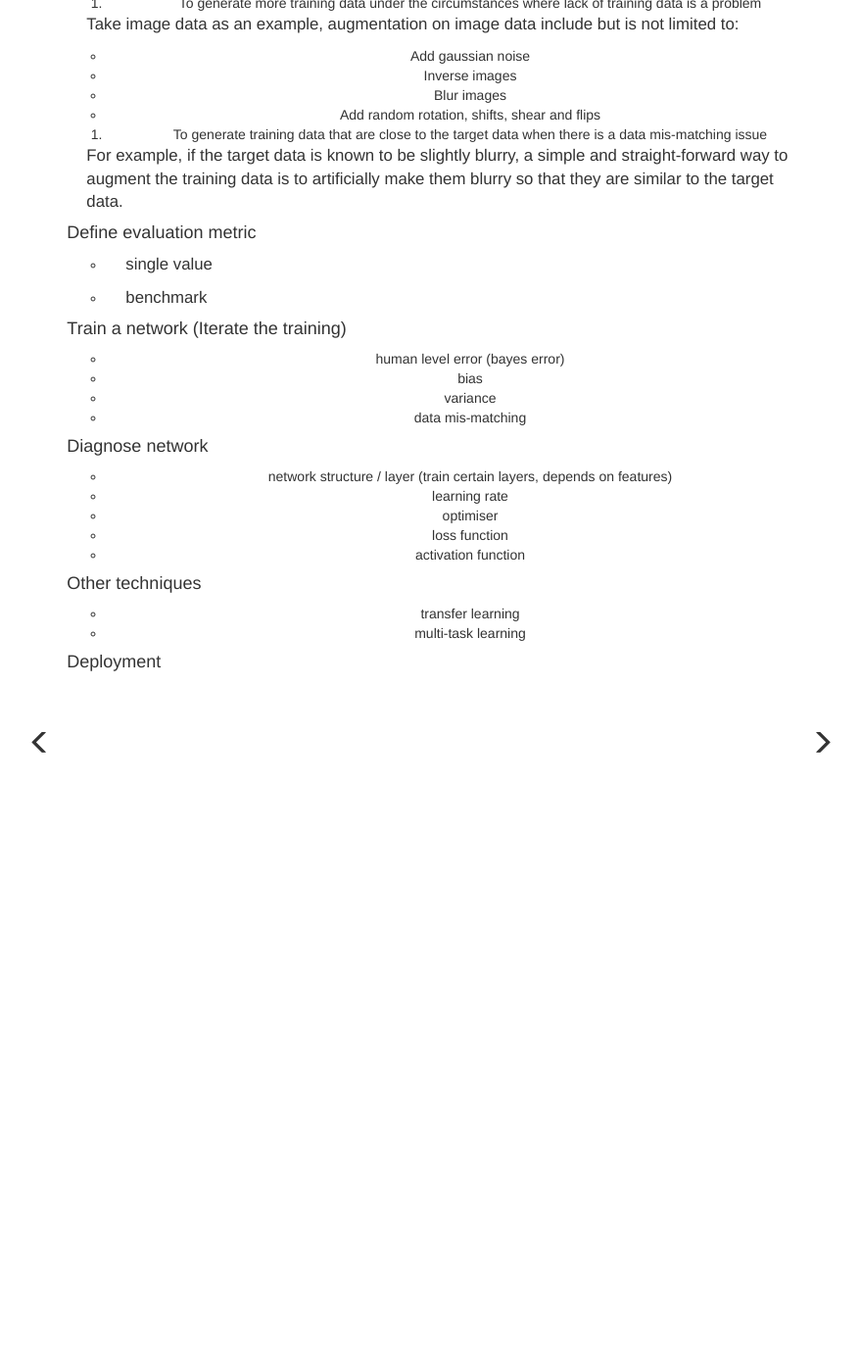
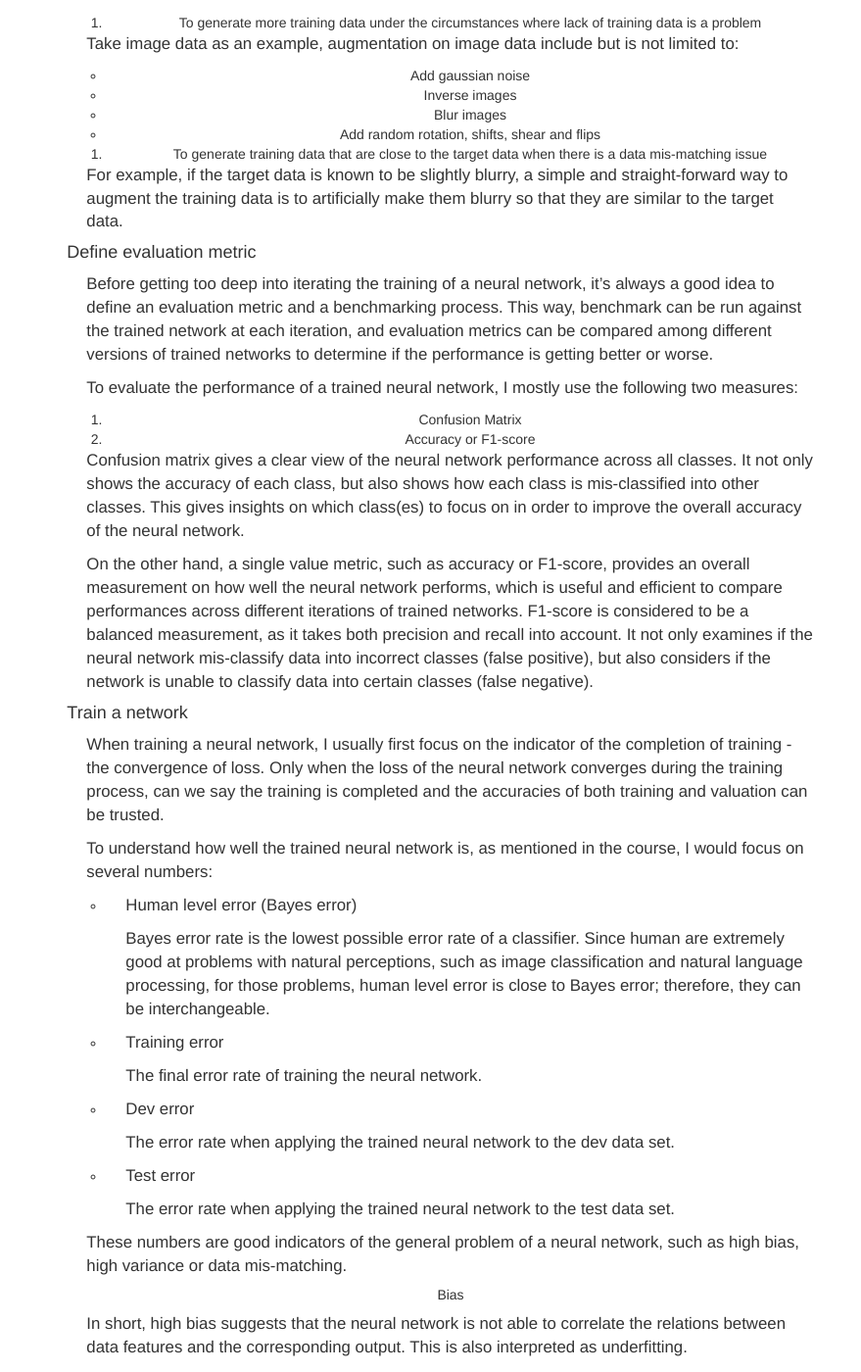
Before and after one commit to francesliang/francesliang.github.io, a Jekyll site: the page built from _posts/2019-05-26-reflections-on-building-deep-learning-projects.md, in a window 1280 px wide and 1400 px high, scrolled down 3800 px. Shown: the whole window at 98% size, without its empty margins (200-1079 px from the left). Built offline with Jekyll 4.4.1, drawn with Linux system fonts in a browser that asks for light colours; nearby versions of some CDN libraries; comment, search, counter and statistics services are not loaded; before the commit the page ends 4672 px from its top, so only the background shows below that; some of the changed text lies outside the part shown.

Commit message:
Update post 2019-05-26-reflections-on-building-deep-learning-projects

```diff
--- a/_posts/2019-05-26-reflections-on-building-deep-learning-projects.md
+++ b/_posts/2019-05-26-reflections-on-building-deep-learning-projects.md
@@ -14,6 +14,9 @@ title: Reflections on Developing Deep Learning Projects
     - [Augment data](#Augment data)
 * [Define evaluation metric](#Define evaluation metric)
 * [Train a network](#Train a network)
+    - [Bias](#Bias)
+    - [Variance](#Variance)
+    - [Data mis-matching](#Data mis-matching)
 * [Diagnose network](#Diagnose network)
 * [Other techniques](#Other techniques)
 
@@ -132,21 +132,90 @@ For example, if the target data is known to be slightly blurry, a simple and str
 
 #### Define evaluation metric
 
-- single value
+Before getting too deep into iterating the training of a neural network, it's always a good idea to define an evaluation metric and a benchmarking process. This way, benchmark can be run against the trained network at each iteration, and evaluation metrics can be compared among different versions of trained networks to determine if the performance is getting better or worse.
 
-- benchmark
+To evaluate the performance of a trained neural network, I mostly use the following two measures:
 
+1. [Confusion Matrix](https://en.wikipedia.org/wiki/Confusion_matrix)
+2. Accuracy or [F1-score](https://en.wikipedia.org/wiki/F1_score)
 
-#### Train a network (Iterate the training)
+Confusion matrix gives a clear view of the neural network performance across all classes. It not only shows the accuracy of each class, but also shows how each class is mis-classified into other classes. This gives insights on which class(es) to focus on in order to improve the overall accuracy of the neural network.
 
-- human level error (bayes error)
-- bias
-- variance
-- data mis-matching
+On the other hand, a single value metric, such as accuracy or F1-score, provides an overall measurement on how well the neural network performs, which is useful and efficient to compare performances across different iterations of trained networks. F1-score is considered to be a balanced measurement, as it takes both [precision and recall](https://en.wikipedia.org/wiki/Precision_and_recall) into account. It not only examines if the neural network mis-classify data into incorrect classes (false positive), but also considers if the network is unable to classify data into certain classes (false negative).
+
+#### Train a network
+
+When training a neural network, I usually first focus on the indicator of the completion of training - the convergence of loss. Only when the loss of the neural network converges during the training process, can we say the training is completed and the accuracies of both training and valuation can be trusted.
+
+To understand how well the trained neural network is, as mentioned in the course, I would focus on several numbers:
+
+- Human level error (Bayes error)
+
+  [Bayes error rate](https://en.wikipedia.org/wiki/Bayes_error_rate) is the lowest possible error rate of a classifier. Since human are extremely good at problems with natural perceptions, such as image classification and natural language processing, for those problems, human level error is close to Bayes error; therefore, they can be interchangeable.
+
+- Training error
+
+  The final error rate of training the neural network.
+
+- Dev error
+
+  The error rate when applying the trained neural network to the dev data set.
+
+- Test error
+
+  The error rate when applying the trained neural network to the test data set.
+
+These numbers are good indicators of the general problem of a neural network, such as high bias, high variance or data mis-matching.
+
+##### Bias
+
+In short, high [bias](https://en.wikipedia.org/wiki/Bias_of_an_estimator) suggests that the neural network is not able to correlate the relations between data features and the corresponding output. This is also interpreted as underfitting.
+
+Take the following as an example:
+
+| Error type        | Error rate | Difference |
+|:-----------------:|:----------:|:----------:|
+| Human level error | 0.1%       | n/a        |
+| Training error    | 5.1%       | 5%         |
+| Dev error         | 5.2%       | 0.1%       |
+| Test error        | 5.5%       | 0.3%       |
+
+The difference between training error and human level error is 5%, much larger than that between dev error and training error or that between test error and dev error. This indicates that the training of the neural network is not able to correctly map features in the data to the expected outputs.
+
+To adjust this issue, the followings can be considered:
+
+- Use a larger / more complex neural network
+- Train longer / with better optimisation algorithms (e.g. add momentum, RMS prop, Adam)
+- Neural network architecture / hyper-parameters search
+
+##### Variance
+
+In contrast to bias, high [variance](https://en.wikipedia.org/wiki/Variance) suggests that the neural network is too sensitive to small changes in the training data; thus, it is not able to provide a generalised model. This is also interpreted as overfitting.
+
+For instance:
+
+| Error type        | Error rate | Difference |
+|:-----------------:|:----------:|:----------:|
+| Human level error | 0.1%       | n/a        |
+| Training error    | 0.3%       | 0.2%       |
+| Dev error         | 5.3%       | 5%         |
+| Test error        | 5.5%       | 0.2%       |
+
+The difference between training error and human level error is quite small (0.2%); however, the difference between dev error and training error is 5%, which is relative large in comparison. This implies that the training process overfit the training data and is unable to generalise the model to achieve a similar accuracy on the dev data set.
+
+The followings are common methods to avoid overfitting:
+
+- Increase training data set with data augmentation
+- Add regularisation (e.g. L2, dropout)
+- Reduce the complexity of the neural network
+- Neural network architecture / hyper-parameters search
+
+##### Data mis-matching
 
 
 #### Diagnose network
 
+- error analysis
 - network structure / layer (train certain layers, depends on features)
 - learning rate
 - optimiser
```
Also changed, not shown: other parts of _posts/2019-05-26-reflections-on-building-deep-learning-projects.md (+0 -3 lines).
